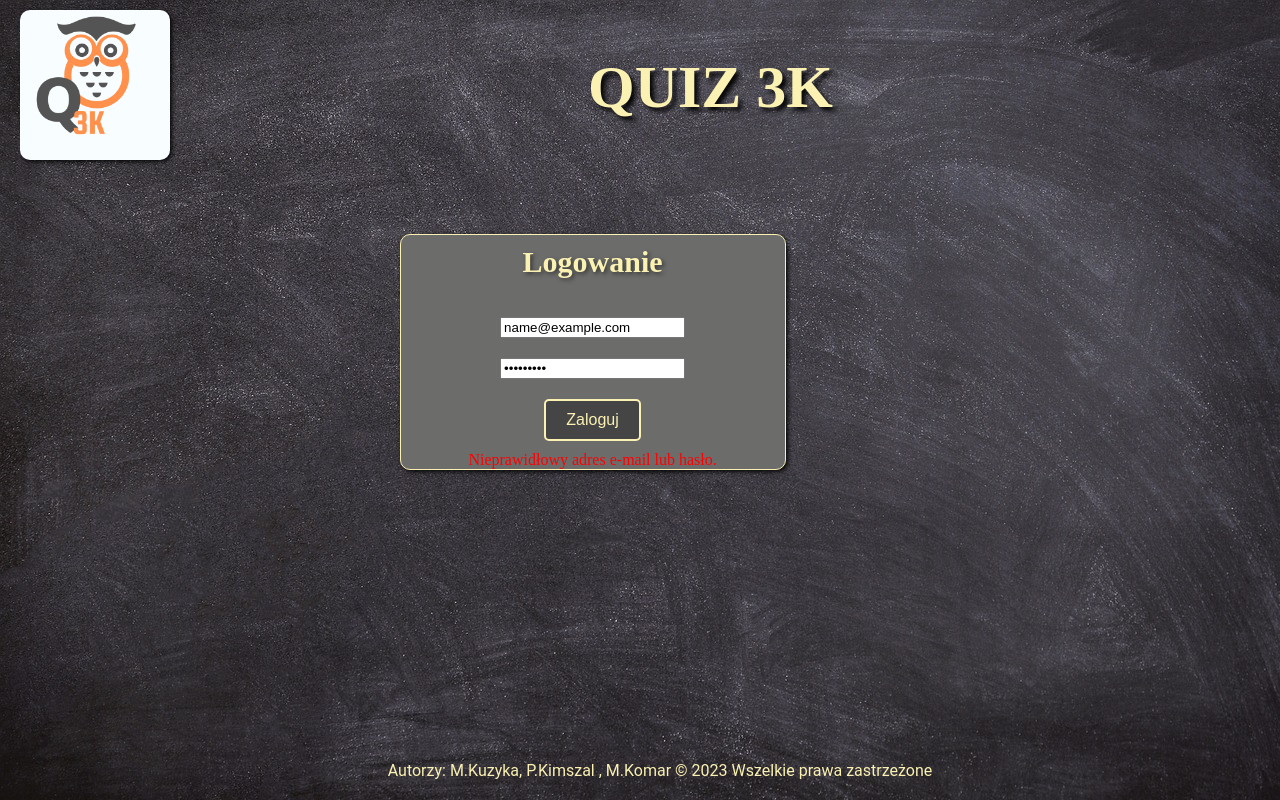
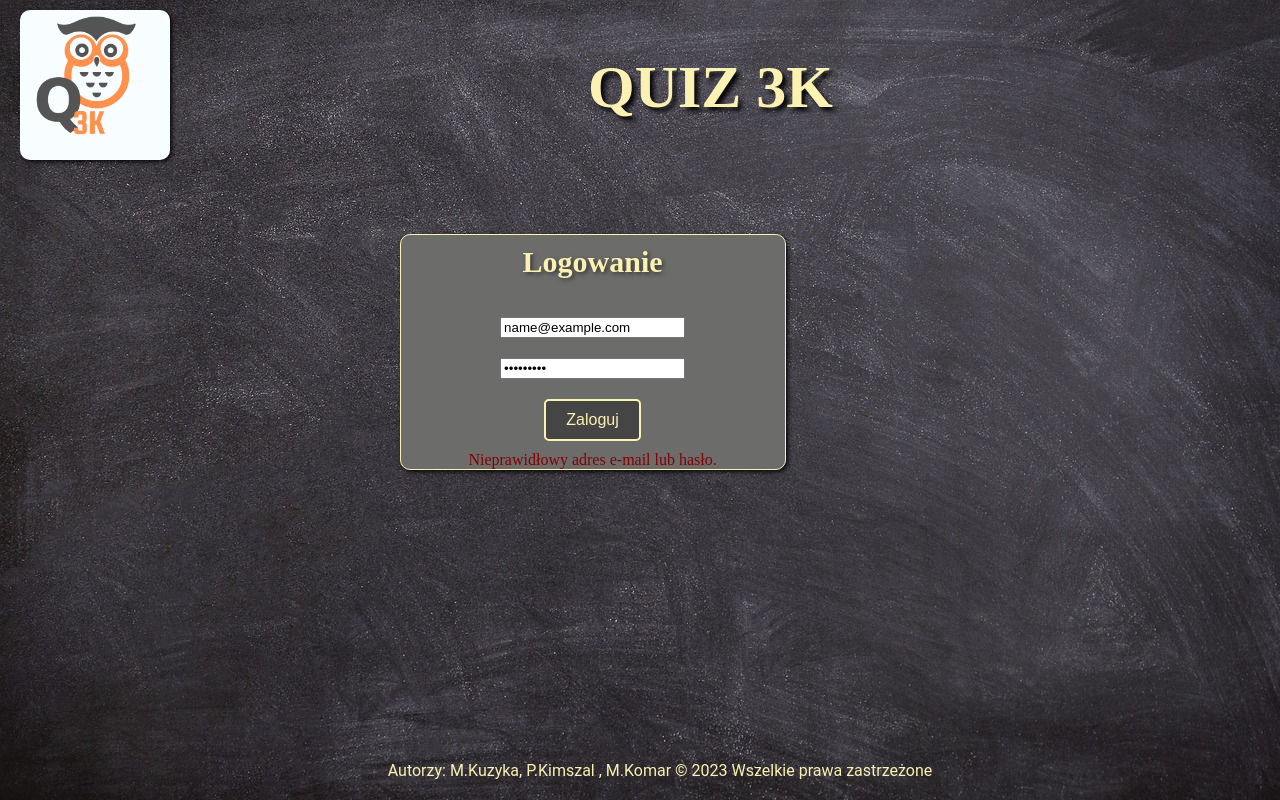
Before and after one commit to Matkaru/quiz3K, an Angular app in the folder frontQuiz3K/quiz3k_Front/: page /logowanie in a window 1280 px wide. Both pictures are taken after typing "name@example.com", "Sample123" into the empty fields and a click on the button "Zaloguj". Built offline with nearby package versions, Linux system fonts and the light colour scheme; no server answers.

Commit message:
change color error message in login form

```diff
--- a/frontQuiz3K/quiz3k_Front/src/app/pages/log-In-page/login-page.component.css
+++ b/frontQuiz3K/quiz3k_Front/src/app/pages/log-In-page/login-page.component.css
@@ -53,3 +53,8 @@ form input {
   margin-right: 20px;
 
 }
+.error-message{
+  color: #830202;
+  font-size: 16px;
+
+}
--- a/frontQuiz3K/quiz3k_Front/src/app/pages/log-In-page/login-page.component.html
+++ b/frontQuiz3K/quiz3k_Front/src/app/pages/log-In-page/login-page.component.html
@@ -13,7 +13,7 @@
   <input type="text" name="email" [(ngModel)]="email" placeholder="Email">
   <input type="password" name="password" [(ngModel)]="password" placeholder="Hasło">
   <button (click)="logInUser()">Zaloguj</button>
-  <div *ngIf="errorMessage" style="color: red;">{{ errorMessage }}</div>
+  <div *ngIf="errorMessage" class="error-message">{{ errorMessage }}</div>
 </form>
 </div>
 </body>
```
